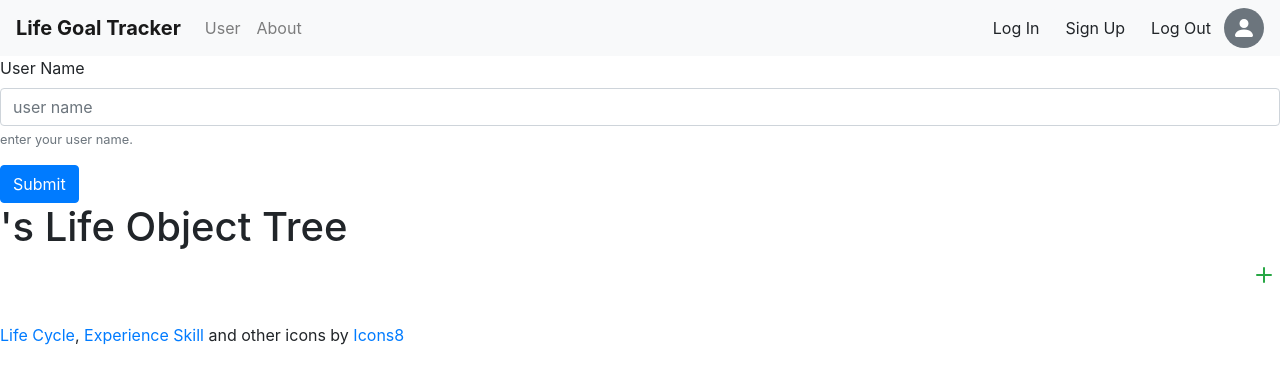
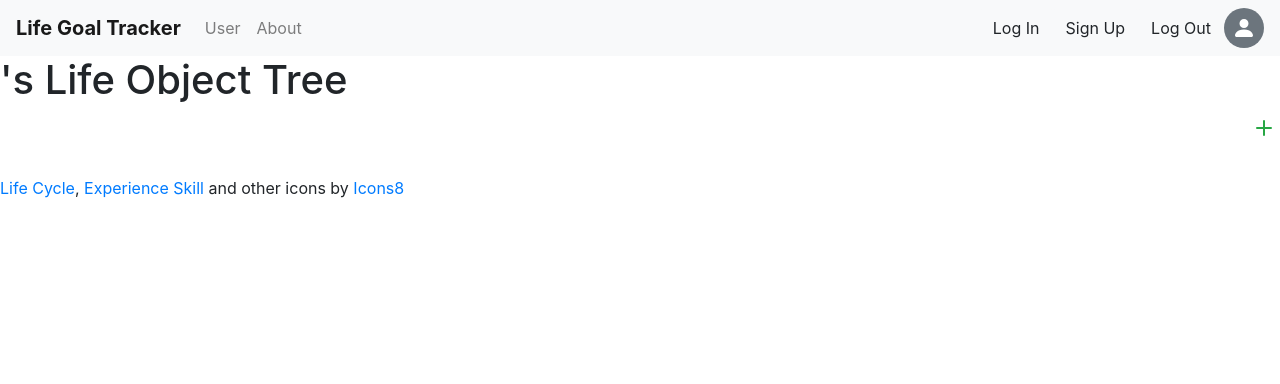
Before and after one commit to HMJBS/LifeGoalApp, a Vue app: page /#/ in a window 1280 px wide. Shown: the top 384 px of the page. Built offline with nearby package versions, Linux system fonts and the light colour scheme.

Commit message:
remove UserNameForm form Home

```diff
--- a/src/components/UserNameForm.vue
+++ b/src/components/UserNameForm.vue
@@ -19,7 +19,6 @@
 
       <b-button type="submit" variant="primary">Submit</b-button>
     </b-form>
-    <span id="queryResultLable"> {{ queryStatus }}</span>
   </div>
 </template>
 
--- a/src/views/Home.vue
+++ b/src/views/Home.vue
@@ -1,6 +1,5 @@
 <template>
 <div class="home">
-  <UserNameForm />
   <GoalChart />
   <a target="_blank" href="https://icons8.com/icons/set/lifecycle">Life Cycle</a>, <a target="_blank" href="https://icons8.com/icons/set/experience-skill">Experience Skill</a> and other icons by <a target="_blank" href="https://icons8.com">Icons8</a>
 
@@ -10,13 +9,11 @@
 <script>
 // @ is an alias to /src
 import GoalChart from '@/components/GoalChart.vue'
-import UserNameForm from '@/components/UserNameForm.vue'
 
 export default {
   name: 'home',
   components: {
-    GoalChart,
-    UserNameForm
+    GoalChart
   }
 }
 </script>
```
